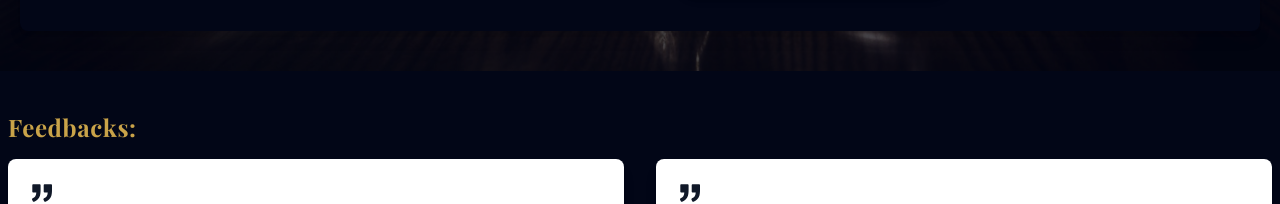
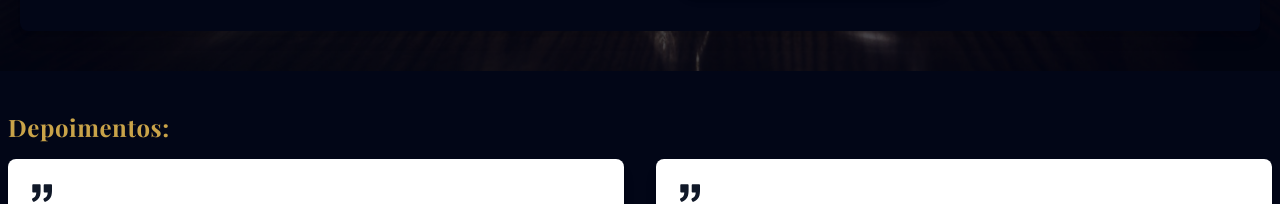
Before and after one commit to FelipeVieir4/italo-moreira-landing-page, a Next.js app: page / in a window 1280 px wide. Shown: the part 2173-2377 px from the top of the page. Built offline with nearby package versions, Linux system fonts and the light colour scheme; a web font is replaced by a local one.

Commit message:
update depoimentos

```diff
--- a/app/_sections-landing-pages/testimonials/testimonials.tsx
+++ b/app/_sections-landing-pages/testimonials/testimonials.tsx
@@ -78,7 +78,7 @@ const Testimonials: React.FC = () => {
             Depoimentos
           </h2> */}
               <h3 className="text-xl md:text-2xl self-start font-primary font-bold text-highlight mb-4 tracking-wide">
-            Feedbacks:
+            Depoimentos:
           </h3>
           <div className="grid md:grid-cols-2 grid-cols-1 gap-8 mt-2  ">
             {testimonialDisplay.map((testimonial) => (
```
